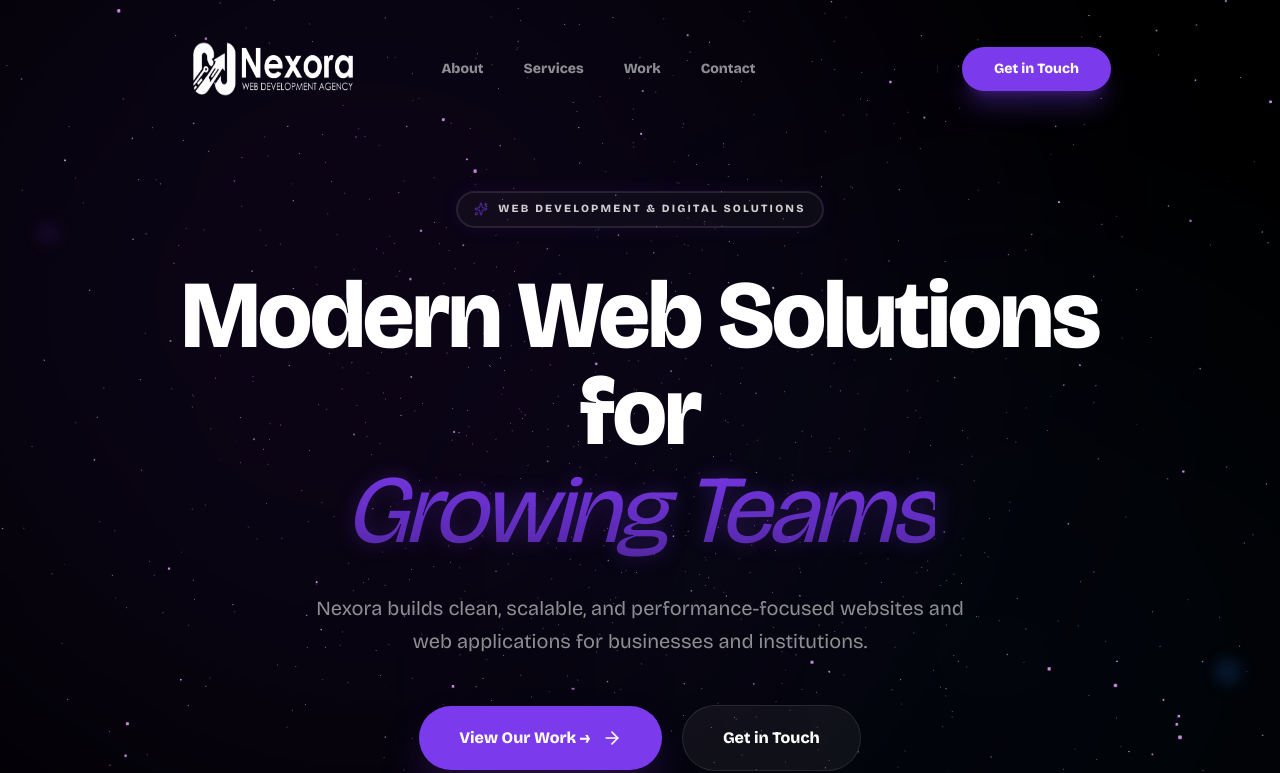
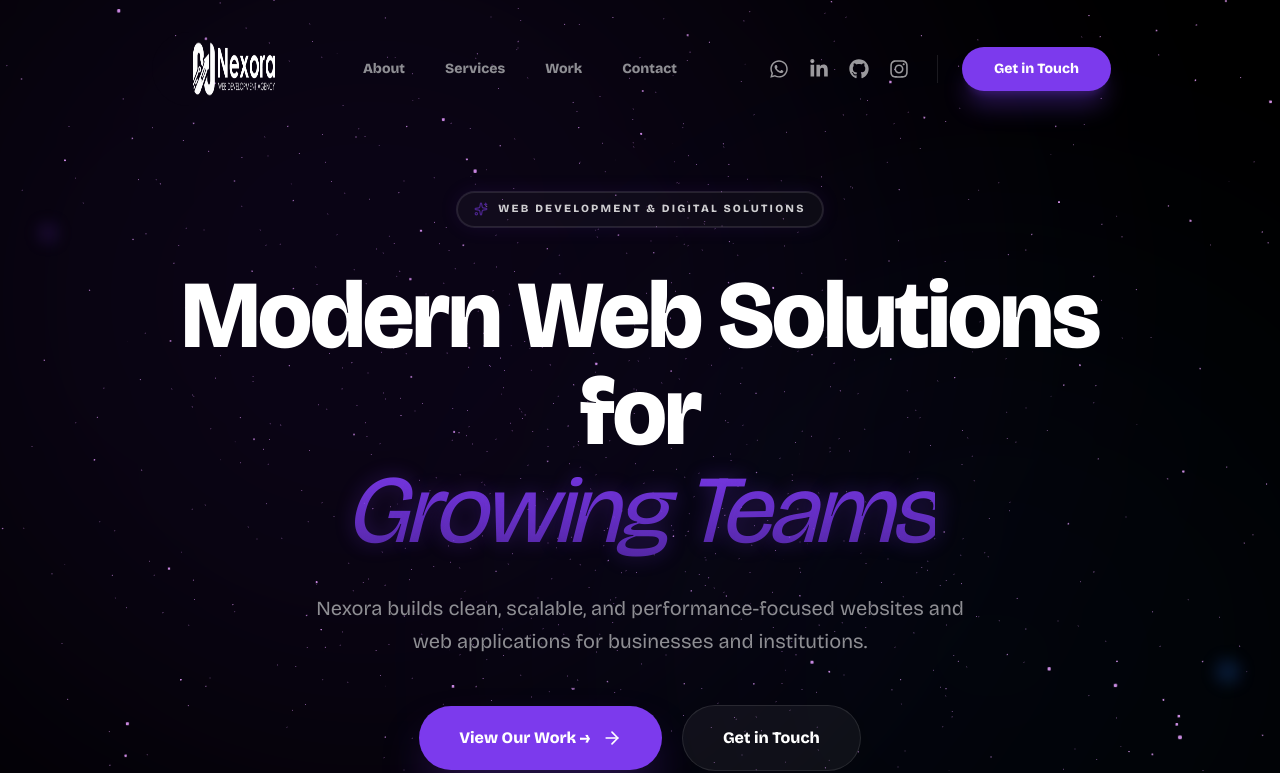
Before and after one commit to navaneethpv/nexora-agency, a Next.js app: page / in a window 1280 px wide. Shown: the top 773 px of the page. Built offline with nearby package versions, Linux system fonts and the light colour scheme.

Commit message:
feat: Refactor `AnimatedSocialIcon` to use `react-icons/fa`, introducing a WhatsApp icon, updating hover effects, and adjusting icon sizes in `Navbar` and `Footer`.

```diff
--- a/src/components/AnimatedSocialIcon.tsx
+++ b/src/components/AnimatedSocialIcon.tsx
@@ -1,98 +1,47 @@
 "use client";
 
-import { motion, useAnimation, Variants } from "framer-motion";
-import { useCallback, useRef } from "react";
+import { motion } from "framer-motion";
+import { FaWhatsapp, FaLinkedinIn, FaGithub, FaInstagram } from "react-icons/fa";
 
 interface AnimatedSocialIconProps {
-    type: 'twitter' | 'linkedin' | 'github' | 'instagram';
+    type: 'whatsapp' | 'linkedin' | 'github' | 'instagram';
     href: string;
     size?: number;
 }
 
-const VARIANTS: Variants = {
-    normal: {
-        opacity: 1,
-        pathLength: 1,
-        pathOffset: 0,
-        transition: {
-            duration: 0.4,
-            opacity: { duration: 0.1 },
-        },
-    },
-    animate: (custom: number) => ({
-        opacity: [0, 1],
-        pathLength: [0, 1],
-        pathOffset: [1, 0],
-        transition: {
-            duration: 0.6,
-            ease: "linear",
-            delay: custom * 0.05,
-            opacity: { duration: 0.1 },
-        },
-    }),
+const iconMap = {
+    whatsapp: FaWhatsapp,
+    linkedin: FaLinkedinIn,
+    github: FaGithub,
+    instagram: FaInstagram,
 };
 
-const PATHS = {
-    twitter: [
-        "M18.901 1.153h3.68l-8.04 9.19L24 22.846h-7.406l-5.8-7.584-6.638 7.584H.474l8.6-9.83L0 1.154h7.594l5.243 6.932ZM17.61 20.644h2.039L6.486 3.24H4.298Z"
-    ],
-    linkedin: [
-        "M16 8a6 6 0 0 1 6 6v7h-4v-7a2 2 0 0 0-2-2 2 2 0 0 0-2 2v7h-4v-7a6 6 0 0 1 6-6z",
-        "M2 9h4v12H2z",
-        "M4 2a2 2 0 1 1-2 2 2 2 0 0 1 2-2z"
-    ],
-    github: [
-        "M12 2C6.477 2 2 6.477 2 12c0 4.418 2.865 8.166 6.839 9.489.5.092.682-.217.682-.482 0-.237-.008-.868-.013-1.703-2.782.605-3.369-1.343-3.369-1.343-.454-1.158-1.11-1.466-1.11-1.466-.908-.62.069-.608.069-.608 1.003.07 1.531 1.032 1.531 1.032.892 1.53 2.341 1.088 2.91.832.092-.647.35-1.088.636-1.338-2.22-.253-4.555-1.113-4.555-4.951 0-1.093.39-1.988 1.029-2.688-.103-.253-.446-1.272.098-2.65 0 0 .84-.27 2.75 1.026A9.564 9.564 0 0112 6.844c.85.004 1.705.115 2.504.337 1.909-1.296 2.747-1.027 2.747-1.027.546 1.379.202 2.398.1 2.651.64.7 1.028 1.595 1.028 2.688 0 3.848-2.339 4.695-4.566 4.943.359.309.678.92.678 1.855 0 1.338-.012 2.419-.012 2.747 0 .268.18.58.688.482C19.138 20.161 22 16.416 22 12c0-5.523-4.477-10-10-10z"
-    ],
-    instagram: [
-        "M12 2.163c3.204 0 3.584.012 4.85.07 1.366.062 2.633.332 3.608 1.308 1.03 1.03 1.28 2.166 1.346 3.882.025 1.203.031 1.502.031 4.542s-.006 3.339-.03 4.542c-.06 1.393-.33 2.633-1.308 3.608-1.03 1.03-2.166 1.28-3.882 1.346-1.203.025-1.502.031-4.542.031s-3.339-.006-4.542-.03c-1.393-.06-2.633-.33-3.608-1.308-1.03-1.03-1.28-2.166-1.346-3.882-.025-1.203-.031-1.502-.031-4.542s.006-3.339.03-4.542c.06-1.366.33-2.633 1.308-3.608 1.03-1.03 2.166-1.28 3.882-1.346 1.203-.025 1.502-.031 4.542-.031m0-2.163c-3.259 0-3.667.014-4.947.072-1.277.057-2.148.261-2.91.564-.787.306-1.455.714-2.119 1.378-.665.664-1.073 1.332-1.379 2.12-.303.762-.507 1.633-.564 2.91-.059 1.28-.073 1.688-.073 4.947s.014 3.667.072 4.947c.057 1.277.261 2.148.564 2.91.306.787.714 1.455 1.378 2.119.664.665 1.332 1.073 2.12 1.379.762.303 1.633.507 2.91.564 1.28.059 1.688.073 4.947.073s3.667-.014 4.947-.072c1.277-.057 2.148-.261 2.91-.564.787-.306 1.455-.714 2.119-1.378.665-.664 1.073-1.332 1.379-2.12.303-.762.507-1.633.564-2.91.059-1.28.073-1.688.073-4.947s-.014-3.667-.072-4.947c-.057-1.277-.261-2.148-.564-2.91-.306-.787-.714-1.455-1.378-2.119-.664-.665-1.332-1.073-2.12-1.379-.762-.303-1.633-.507-2.91-.564-1.28-.059-1.688-.073-4.947-.073z",
-        "M12 5.838a6.162 6.162 0 100 12.324 6.162 6.162 0 000-12.324zM12 16a4 4 0 110-8 4 4 0 010 8z",
-        "M18.406 3.506a1.44 1.44 0 101.44 1.44 1.44 1.44 0 00-1.44-1.44z"
-    ]
-};
-
-export const AnimatedSocialIcon = ({ type, href, size = 18 }: AnimatedSocialIconProps) => {
-    const controls = useAnimation();
-
-    const handleMouseEnter = useCallback(() => {
-        controls.start("animate");
-    }, [controls]);
-
-    const handleMouseLeave = useCallback(() => {
-        controls.start("normal");
-    }, [controls]);
+export const AnimatedSocialIcon = ({ type, href, size = 20 }: AnimatedSocialIconProps) => {
+    const Icon = iconMap[type];
 
     return (
         <motion.a
             href={href}
-            onMouseEnter={handleMouseEnter}
-            onMouseLeave={handleMouseLeave}
-            whileHover={{ y: -2 }}
-            className="text-secondary hover:text-white transition-colors duration-300 flex items-center justify-center p-1"
+            initial={{ opacity: 0.6, scale: 1 }}
+            whileHover={{
+                opacity: 1,
+                scale: 1.15,
+                y: -2,
+            }}
+            transition={{
+                type: "spring",
+                stiffness: 400,
+                damping: 10
+            }}
+            className="text-white flex items-center justify-center p-1 group relative"
         >
-            <svg
-                width={size}
-                height={size}
-                viewBox="0 0 24 24"
-                fill="none"
-                xmlns="http://www.w3.org/2000/svg"
-                className="w-full h-full"
-            >
-                {PATHS[type].map((path, i) => (
-                    <motion.path
-                        key={i}
-                        d={path}
-                        initial="normal"
-                        animate={controls}
-                        variants={VARIANTS}
-                        custom={i}
-                        stroke="currentColor"
-                        strokeWidth="1.5"
-                        strokeLinecap="round"
-                        strokeLinejoin="round"
-                    />
-                ))}
-            </svg>
+            {/* Premium Glow Effect on Hover */}
+            <div className="absolute inset-0 bg-white/10 blur-md opacity-0 group-hover:opacity-100 transition-opacity duration-300 rounded-full" />
+
+            <Icon
+                size={size}
+                className="relative z-10 transition-colors duration-300"
+            />
         </motion.a>
     );
 };
--- a/src/components/Footer.tsx
+++ b/src/components/Footer.tsx
@@ -36,16 +36,16 @@ export default function Footer() {
                             </p>
                             <div className="flex items-center gap-4">
                                 <div className="w-10 h-10 rounded-full border border-white/10 flex items-center justify-center text-secondary hover:text-white transition-all duration-300 hover:bg-white/5">
-                                    <AnimatedSocialIcon type="twitter" href="#" size={16} />
+                                    <AnimatedSocialIcon type="whatsapp" href="#" size={20} />
                                 </div>
                                 <div className="w-10 h-10 rounded-full border border-white/10 flex items-center justify-center text-secondary hover:text-white transition-all duration-300 hover:bg-white/5">
-                                    <AnimatedSocialIcon type="linkedin" href="#" size={16} />
+                                    <AnimatedSocialIcon type="linkedin" href="#" size={20} />
                                 </div>
                                 <div className="w-10 h-10 rounded-full border border-white/10 flex items-center justify-center text-secondary hover:text-white transition-all duration-300 hover:bg-white/5">
-                                    <AnimatedSocialIcon type="github" href="#" size={16} />
+                                    <AnimatedSocialIcon type="github" href="#" size={20} />
                                 </div>
                                 <div className="w-10 h-10 rounded-full border border-white/10 flex items-center justify-center text-secondary hover:text-white transition-all duration-300 hover:bg-white/5">
-                                    <AnimatedSocialIcon type="instagram" href="#" size={16} />
+                                    <AnimatedSocialIcon type="instagram" href="#" size={20} />
                                 </div>
                             </div>
                         </motion.div>
--- a/src/components/Navbar.tsx
+++ b/src/components/Navbar.tsx
@@ -4,9 +4,8 @@ import Link from "next/link";
 import Image from "next/image";
 import { useState, useEffect } from "react";
 import { motion, AnimatePresence } from "framer-motion";
-import { Twitter, Linkedin, Github, Instagram } from "lucide-react";
 import { AnimatedSocialIcon } from "./AnimatedSocialIcon";
-
+import { FaLinkedin } from "react-icons/fa";
 export default function Navbar() {
     const [scrolled, setScrolled] = useState(false);
 
@@ -99,10 +98,10 @@ export default function Navbar() {
 
                     <div className="flex items-center gap-4">
                         <div className="hidden xl:flex items-center gap-3 border-r border-white/10 pr-6 mr-2">
-                            <AnimatedSocialIcon type="twitter" href="#" />
-                            <AnimatedSocialIcon type="linkedin" href="#" />
-                            <AnimatedSocialIcon type="github" href="#" />
-                            <AnimatedSocialIcon type="instagram" href="#" />
+                            <AnimatedSocialIcon type="whatsapp" href="#" size={20} />
+                            <AnimatedSocialIcon type="linkedin" href="#" size={20} />
+                            <AnimatedSocialIcon type="github" href="#" size={20} />
+                            <AnimatedSocialIcon type="instagram" href="#" size={20} />
                         </div>
                         <button className="bg-accent text-white px-5 md:px-8 py-2 md:py-3 rounded-full text-xs md:text-sm font-bold hover:brightness-110 transition-all shadow-xl shadow-accent/30 active:scale-95 whitespace-nowrap bg-linear-to-r from-accent to-accent/80">
                             Get in Touch
```
